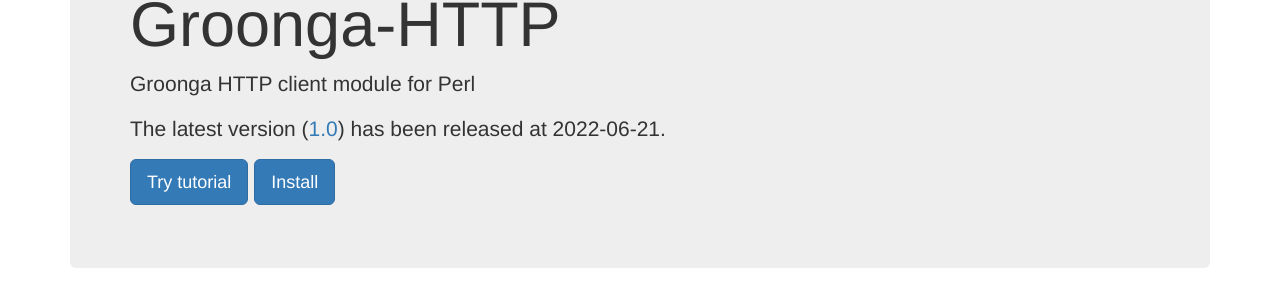
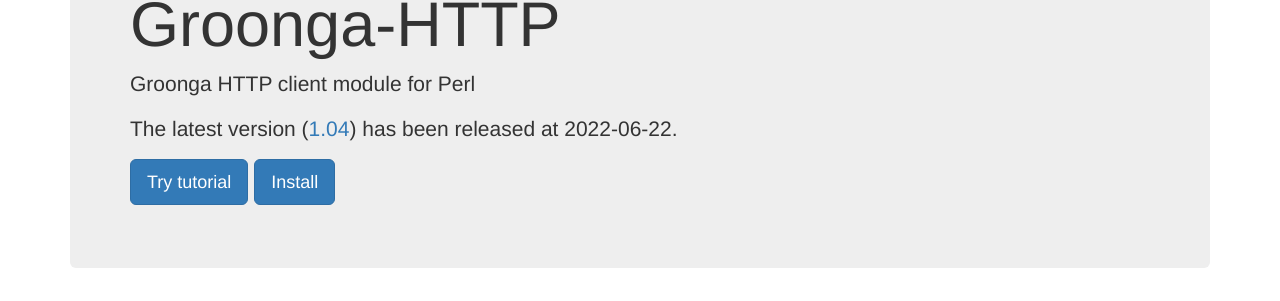
Before and after one commit to groonga/Groonga-HTTP, a Jekyll site: the page built from docs/index.md, in a window 1280 px wide. Shown: the part 150-451 px from the top of the page. Built offline with Jekyll 4.4.1, drawn with Linux system fonts in a browser that asks for light colours.

Commit message:
Update the latest release

```diff
--- a/docs/_config.yml
+++ b/docs/_config.yml
@@ -1,8 +1,8 @@
 title: Groonga-HTTP
 markdown: kramdown
 highlighter: rouge
-version: 1.00
-release_date: 2022-06-21
+version: 1.04
+release_date: 2022-06-22
 copyright_year: 2022
 exclude:
   - "Rakefile"
```
